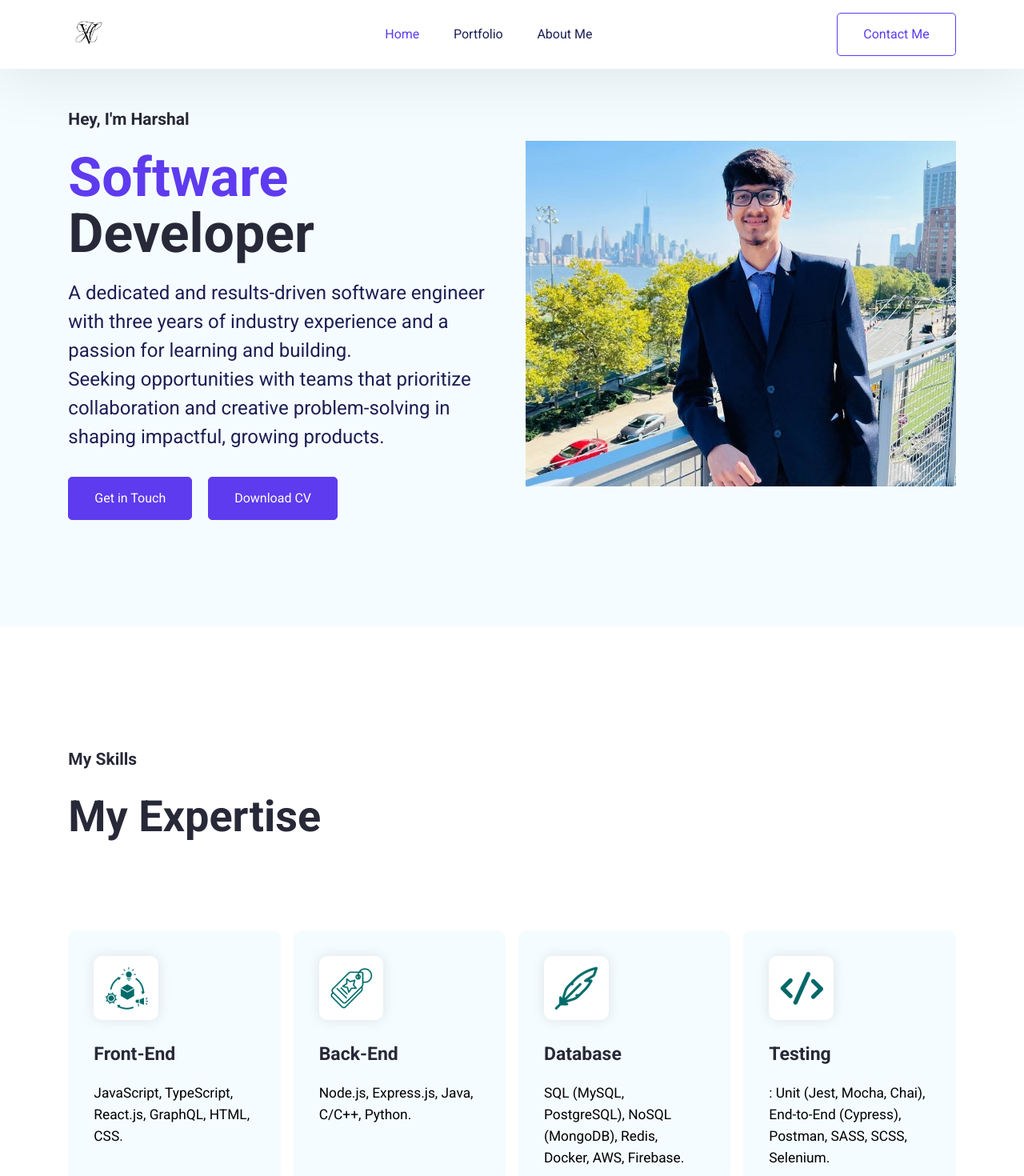
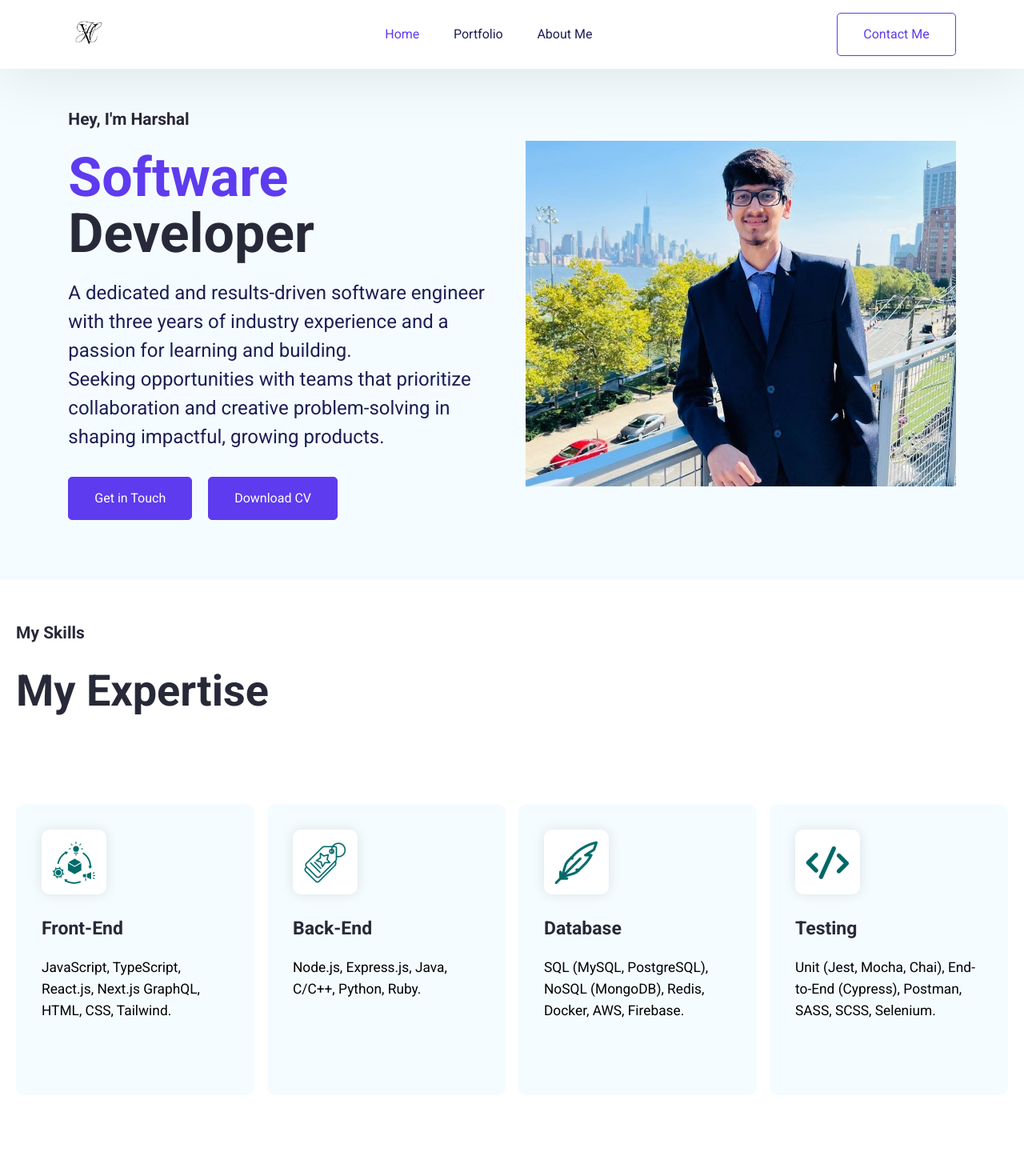
Before and after one commit to VaidyaHarshal/PersonalPortfolio, a React (Create React App) app: page / in a window 1280 px wide. Shown: the top 1470 px of the page at 80% size. Built offline with nearby package versions, Linux system fonts and the light colour scheme.

Commit message:
css changes

```diff
--- a/src/App.css
+++ b/src/App.css
@@ -2,9 +2,9 @@
 
 body {
   margin: 0;
-    font-family: 'Roboto', sans-serif;
-    -webkit-font-smoothing: 'Roboto', sans-serif;
-    -moz-osx-font-smoothing: 'Roboto', sans-serif;
+  font-family: "Roboto", sans-serif;
+  -webkit-font-smoothing: "Roboto", sans-serif;
+  -moz-osx-font-smoothing: "Roboto", sans-serif;
   font-style: normal;
 }
 h1,
@@ -28,7 +28,7 @@ p {
 }
 
 .btn {
-    font-family: 'Roboto';
+  font-family: "Roboto";
   display: inline-block;
   padding: 14px 32px;
   font-size: 16px;
@@ -200,7 +200,7 @@ h3 {
 .hero--section {
   display: grid;
   grid-template-columns: repeat(2, 1fr);
-    padding: 133.333px 85.333px 133.333px;
+  padding: 133.333px 85.333px 75.333px;
   align-items: center;
   justify-content: space-between;
   gap: 33px;
@@ -253,7 +253,7 @@ h3 {
 /* Skills Section Syle */
 .skills--section {
   display: flex;
-    padding: 149.33px 85.33px;
+  padding: 50px 20px;
   flex-direction: column;
   justify-content: center;
   align-items: flex-start;
@@ -281,7 +281,7 @@ h3 {
   flex: 1 0 0;
   border-radius: 10.6px;
   background: var(--bg-shade);
-    min-height: 250px;
+  min-height: 300px;
 }
 .skills--section--card:hover {
   border-bottom: 4px solid var(--primary);
@@ -324,7 +324,7 @@ h3 {
 /* About Me */
 .about--section {
   display: grid;
-    padding: 133.3px 85.3px;
+  padding: 50px 20px;
   align-items: center;
   gap: 114.6px;
   grid-template-columns: repeat(2, 1fr);
@@ -411,7 +411,7 @@ h3 {
 /* Contact Section Starts */
 .contact--section {
   display: flex;
-    padding: 150px 85px;
+  padding: 80px 40px;
   flex-direction: column;
   justify-content: center;
   align-items: center;
@@ -441,7 +441,7 @@ h3 {
 }
 .contact--input {
   display: flex;
-    font-family: 'Roboto';
+  font-family: "Roboto";
   padding: 16px;
   align-items: center;
   align-self: stretch;
@@ -464,7 +464,7 @@ select {
 /* Footer Starts */
 .footer--container {
   display: flex;
-    padding: 106.667px 85.333px;
+  padding: 20px 10px;
   flex-direction: column;
   align-items: flex-start;
   background: var(--bg-shade);
@@ -498,7 +498,6 @@ select {
   text-decoration: none;
 }
 .divider {
-    margin: 106px 0 42.67px;
   height: 1.333px;
   width: 100%;
   background: rgba(40, 41, 56, 0.55);
@@ -507,7 +506,6 @@ select {
   display: flex;
   justify-content: space-between;
   align-items: center;
-    align-self: stretch;
 }
 .footer--content {
   color: var(--black);
--- a/src/Pages/Home/AboutMe.jsx
+++ b/src/Pages/Home/AboutMe.jsx
@@ -5,8 +5,6 @@ export default function AboutMe() {
         <img src="./img/LinkedInCopy2.jpg" alt="About Me" />
       </div>
       <div className="hero--section--content--box about--section--box">
-        <div className="hero--section--content">
-          <p className="section--title">About</p>
         <h1 className="skills--section--heading">About Me</h1>
         <p className="hero--section--description">
           Hello, I'm Harshal Vaidya, a versatile software engineer with a
@@ -16,22 +14,20 @@ export default function AboutMe() {
         </p>
         <p className="hero--section--description">
           I hold a Master's in Computer Science from Stevens Institute of
-            Technology, where I maintained a GPA of 3.9/4. My professional
-            journey includes a tenure as a Software Engineer at ICICI
-            Securities. There, I optimized performance, achieved significant
-            investment growth, and developed critical monitoring systems.
+          Technology, where I maintained a GPA of 3.9/4. My professional journey
+          includes a tenure as a Software Engineer at ICICI Securities. There, I
+          optimized performance, achieved significant investment growth, and
+          developed critical monitoring systems.
         </p>
         <p className="hero--section--description">
-            I've undertaken challenging projects that showcase my
-            problem-solving abilities. Notable examples include 'House of
-            Books,' demonstrating my proficiency in React, Redux, and automated
-            hosting, and 'My Parking Assistant' highlighting my web development
-            skills with Node.js, MongoDB. Beyond my technical expertise, I've
-            contributed to the academic community as a Graduate Peer Leader at
-            Stevens Institute, providing mentorship and support to fellow
-            students.
+          I've undertaken challenging projects that showcase my problem-solving
+          abilities. Notable examples include 'House of Books,' demonstrating my
+          proficiency in React, Redux, and automated hosting, and 'My Parking
+          Assistant' highlighting my web development skills with Node.js,
+          MongoDB. Beyond my technical expertise, I've contributed to the
+          academic community as a Graduate Peer Leader at Stevens Institute,
+          providing mentorship and support to fellow students.
         </p>
-        </div>
       </div>
     </section>
   );
--- a/src/data/index.json
+++ b/src/data/index.json
@@ -4,13 +4,13 @@
       "id": 1,
       "src": "./img/product-chain-1.png",
       "title": "Front-End",
-      "description": "JavaScript, TypeScript, React.js, GraphQL, HTML, CSS."
+      "description": "JavaScript, TypeScript, React.js, Next.js GraphQL, HTML, CSS, Tailwind."
     },
     {
       "id": 2,
       "src": "./img/tag-1.png",
       "title": "Back-End",
-      "description": "Node.js, Express.js, Java, C/C++, Python."
+      "description": "Node.js, Express.js, Java, C/C++, Python, Ruby."
     },
     {
       "id": 3,
@@ -22,7 +22,7 @@
       "id": 4,
       "src": "./img/feather-pen-1.png",
       "title": "Testing",
-      "description": ": Unit (Jest, Mocha, Chai), End-to-End (Cypress), Postman, SASS, SCSS, Selenium."
+      "description": "Unit (Jest, Mocha, Chai), End-to-End (Cypress), Postman, SASS, SCSS, Selenium."
     }
   ],
   "portfolio": [
```
Also changed, not shown: 1 other file (tests, documents, lock files or other folders). Lines whose indentation alone changed are shown as unchanged.
